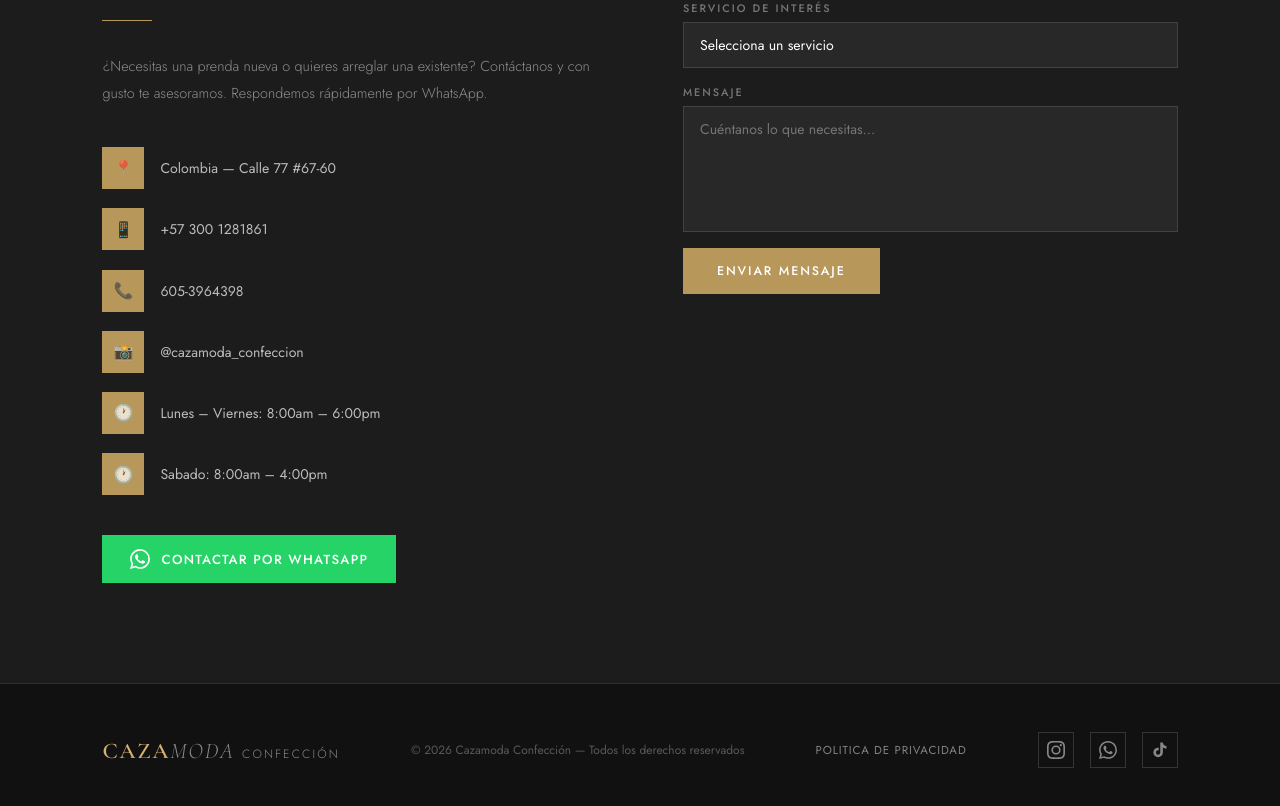
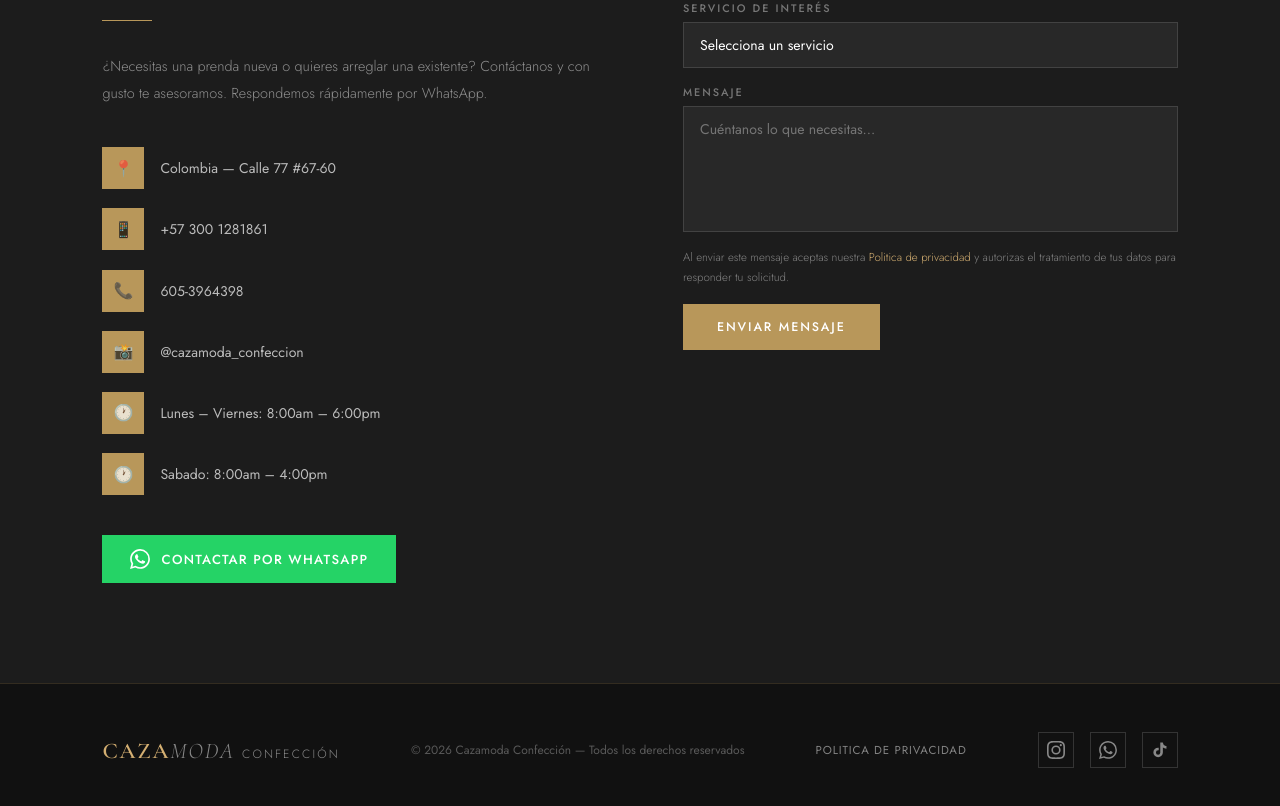
Before and after one commit to Jemp20/Cazamoda, a React (Vite) app: page / in a window 1280 px wide. Shown: the part 6949-7755 px from the top of the page. Built offline with nearby package versions, Linux system fonts and the light colour scheme; no server answers; the database is empty.

Commit message:
Add privacy consent notices

```diff
--- a/src/components/Catalogo.jsx
+++ b/src/components/Catalogo.jsx
@@ -324,6 +324,11 @@ export default function Catalogo() {
                     </div>
                   ))}
                   {formError && <p className={styles.waError}>Por favor completa todos los campos.</p>}
+                  <p className={styles.waPrivacy}>
+                    Al confirmar el pedido aceptas nuestra{' '}
+                    <a href="/privacidad" target="_blank" rel="noreferrer">Politica de privacidad</a>
+                    {' '}y autorizas el uso de tus datos para gestionar esta solicitud.
+                  </p>
                   <div className={styles.waActions}>
                     <button className={styles.boldBtn} onClick={() => setFormOpen(false)}>Cancelar</button>
                     <button className={styles.boldBtn} onClick={enviarWhatsApp} disabled={loading}>
--- a/src/components/Catalogo.module.css
+++ b/src/components/Catalogo.module.css
@@ -453,6 +453,20 @@
 .waField input:focus { border-bottom-color: #c9a96e; }
 .waField input::placeholder { color: #2e2e2e; }
 .waError { font-family: 'Jost', sans-serif; font-size: 0.62rem; color: #a05050; letter-spacing: 0.06em; margin: 0 0 0.8rem; }
+.waPrivacy {
+  color: rgba(20,18,16,0.58);
+  font-family: 'Jost', sans-serif;
+  font-size: 0.68rem;
+  font-weight: 300;
+  line-height: 1.6;
+  margin: 0.4rem 0 0.8rem;
+}
+.waPrivacy a {
+  color: #9c7a3e;
+  font-weight: 500;
+  text-decoration: none;
+}
+.waPrivacy a:hover { color: #141210; }
 .waActions { display: flex; gap: 8px; margin-top: 0.5rem; }
 
 /* Miniaturas modal */
--- a/src/components/Contacto.jsx
+++ b/src/components/Contacto.jsx
@@ -120,6 +120,12 @@ export default function Contacto() {
 
         {error && <p className={styles.errorMsg}>{error}</p>}
 
+        <p className={styles.privacyNotice}>
+          Al enviar este mensaje aceptas nuestra{' '}
+          <a href="/privacidad" target="_blank" rel="noreferrer">Politica de privacidad</a>
+          {' '}y autorizas el tratamiento de tus datos para responder tu solicitud.
+        </p>
+
         <button className={styles.submit} onClick={handleSubmit}>
           Enviar mensaje
         </button>
--- a/src/components/Contacto.module.css
+++ b/src/components/Contacto.module.css
@@ -70,6 +70,20 @@
 }
 .submit:hover { background: var(--gold-light); }
 
+.privacyNotice {
+  color: rgba(255,255,255,0.45);
+  font-size: 0.72rem;
+  font-weight: 300;
+  line-height: 1.7;
+}
+
+.privacyNotice a {
+  color: var(--gold-light);
+  text-decoration: none;
+}
+
+.privacyNotice a:hover { color: #fff; }
+
 @media (max-width: 900px) {
   .section { grid-template-columns: 1fr; }
   .formRow { grid-template-columns: 1fr; }
--- a/src/components/Privacidad.jsx
+++ b/src/components/Privacidad.jsx
@@ -22,6 +22,20 @@ const sections = [
     body: [
       'Al hacer clic en botones de WhatsApp, Instagram o TikTok, la conversacion ocurre en plataformas externas sujetas a sus propias politicas de privacidad.',
       'Para operar el catalogo usamos servicios tecnologicos como Firebase/Google. Estos proveedores actuan como encargados o proveedores de infraestructura segun sus propias condiciones.'
+    ]
+  },
+  {
+    title: 'Cookies, Google y medicion',
+    body: [
+      'Actualmente el sitio no usa Google Ads, Google AdSense, remarketing, Meta Pixel ni cookies publicitarias propias para perfilar visitantes. Si estos servicios se agregan en el futuro, Cazamoda actualizara esta politica y solicitara el consentimiento que corresponda antes de activar medicion publicitaria o anuncios personalizados.',
+      'El sitio puede cargar servicios tecnicos de terceros, como fuentes web de Google, Firebase y enlaces a redes sociales. Estos servicios pueden tratar datos tecnicos necesarios para entregar contenido, seguridad, rendimiento o disponibilidad del sitio.'
+    ]
+  },
+  {
+    title: 'Autorizacion al enviar formularios',
+    body: [
+      'Al enviar un mensaje, cotizacion o pedido desde la web, el titular declara que conoce esta politica y autoriza a Cazamoda Confeccion a tratar sus datos para responder la solicitud y gestionar la relacion comercial.',
+      'La autorizacion no obliga al titular a aceptar publicidad personalizada ni comunicaciones masivas no relacionadas con su solicitud.'
     ]
   },
   {
```
